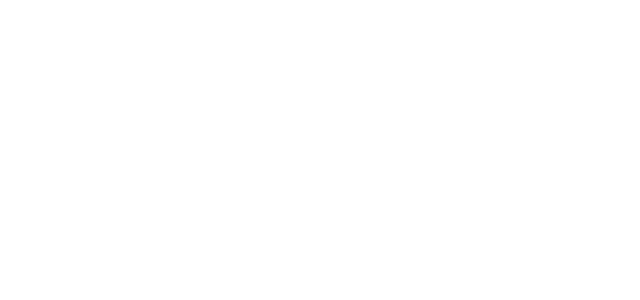
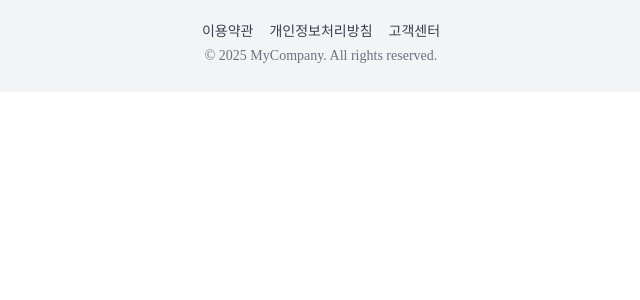
Before and after one commit to begojara99/components-box, a React (Create React App) app: page /footer in a window 1280 px wide. Before the commit this address had no page. Shown: the top 300 px of the page, without its empty margins (319-959 px from the left). Built offline with nearby package versions, Linux system fonts and the light colour scheme.

Commit message:
[COMPONENTS] Footer Organism 컴포넌트 구현 #23

```diff
--- a/src/App.tsx
+++ b/src/App.tsx
@@ -13,6 +13,7 @@
 import DashboardStat from "./Display/DashboardStat.display";
 import UserCardSection from "./Display/UserCardSection.display";
 import TestHeader from "./Display/TestHeader.display";
+import TestFooter from "./Display/TestFooter.display";
 
 const Root = styled.div`
   position: absolute;
@@ -39,6 +40,7 @@
         <Route path="/dashboard-stat-card" element={<DashboardStat />} />
         <Route path="/user-card" element={<UserCardSection />} />
         <Route path="/header" element={<TestHeader />} />
+        <Route path="/footer" element={<TestFooter />} />
       </Routes>
     </Root>
   );
--- /dev/null
+++ b/src/Display/TestFooter.display.tsx
@@ -0,0 +1,16 @@
+import { Footer } from "../components/organisms/footer";
+
+const footerLinks = [
+  { label: "이용약관", href: "/terms" },
+  { label: "개인정보처리방침", href: "/privacy" },
+  { label: "고객센터", href: "/support" },
+];
+
+export default function TestFooter() {
+  return (
+    <div>
+      {/* ...다른 페이지 컴포넌트 */}
+      <Footer companyName="MyCompany" links={footerLinks} />
+    </div>
+  );
+}
--- /dev/null
+++ b/src/components/organisms/footer/Footer.tsx
@@ -0,0 +1,19 @@
+import { FooterProps } from "./footerTypes";
+import { FooterContainer, FooterText, FooterLinks } from "./footer.styled";
+
+export const Footer = ({ companyName, links }: FooterProps) => {
+  return (
+    <FooterContainer>
+      <FooterLinks>
+        {links.map((link) => (
+          <a key={link.href} href={link.href}>
+            {link.label}
+          </a>
+        ))}
+      </FooterLinks>
+      <FooterText>
+        © {new Date().getFullYear()} {companyName}. All rights reserved.
+      </FooterText>
+    </FooterContainer>
+  );
+};
--- /dev/null
+++ b/src/components/organisms/footer/footer.styled.ts
@@ -0,0 +1,31 @@
+import styled from "styled-components";
+
+export const FooterContainer = styled.footer`
+  background-color: #f3f4f6;
+  padding: 20px;
+  text-align: center;
+`;
+
+export const FooterText = styled.p`
+  color: #6b7280;
+  font-size: 14px;
+  margin: 8px 0;
+`;
+
+export const FooterLinks = styled.div`
+  display: flex;
+  justify-content: center;
+  gap: 16px;
+  flex-wrap: wrap;
+  margin-bottom: 8px;
+
+  a {
+    color: #374151;
+    font-size: 14px;
+    text-decoration: none;
+
+    &:hover {
+      text-decoration: underline;
+    }
+  }
+`;
--- /dev/null
+++ b/src/components/organisms/footer/footerTypes.ts
@@ -0,0 +1,9 @@
+export interface FooterLink {
+  label: string;
+  href: string;
+}
+
+export interface FooterProps {
+  companyName: string;
+  links: FooterLink[];
+}
--- /dev/null
+++ b/src/components/organisms/footer/index.ts
@@ -0,0 +1,2 @@
+export { Footer } from "./Footer";
+export type { FooterProps } from "./footerTypes";
```
